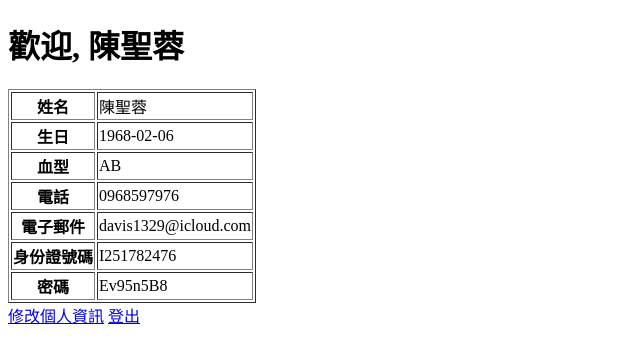
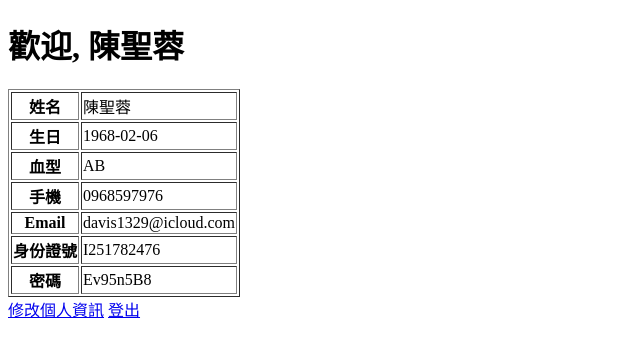
Before and after one commit to bunny3578/quiz_03, a Flask app: page / in a window 1280 px wide. Shown: the top 363 px of the page, without its empty margins (0-640 px from the left). Run offline with Flask 3, Linux system fonts and the light colour scheme; a user stored in the database is signed in; data comes from the database, SQL or seed files in the repository.

Commit message:
Initial commit

```diff
--- a/templates/edit.html
+++ b/templates/edit.html
@@ -13,11 +13,11 @@
         <input type="text" id="birth" name="birth" value="{{ user['birth'] }}" required><br>
         <label for="blood">血型:</label>
         <input type="text" id="blood" name="blood" value="{{ user['blood'] }}" required><br>
-        <label for="phone">電話:</label>
+        <label for="phone">手機:</label>
         <input type="text" id="phone" name="phone" value="{{ user['phone'] }}" required><br>
-        <label for="email">電子郵件:</label>
+        <label for="email">Email:</label>
         <input type="email" id="email" name="email" value="{{ user['email'] }}" required><br>
-        <label for="idno">身份證號碼:</label>
+        <label for="idno">身份證號:</label>
         <input type="text" id="idno" name="idno" value="{{ user['idno'] }}" required readonly><br>
         <label for="pwd">密碼:</label>
         <input type="password" id="pwd" name="pwd" value="{{ user['pwd'] }}" required><br>
--- a/templates/index.html
+++ b/templates/index.html
@@ -20,15 +20,15 @@
             <td>{{ user['blood'] }}</td>
         </tr>
         <tr>
-            <th>電話</th>
+            <th>手機</th>
             <td>{{ user['phone'] }}</td>
         </tr>
         <tr>
-            <th>電子郵件</th>
+            <th>Email</th>
             <td>{{ user['email'] }}</td>
         </tr>
         <tr>
-            <th>身份證號碼</th>
+            <th>身份證號</th>
             <td>{{ user['idno'] }}</td>
         </tr>
         <tr>
```
Also changed, not shown: 1 other file.
